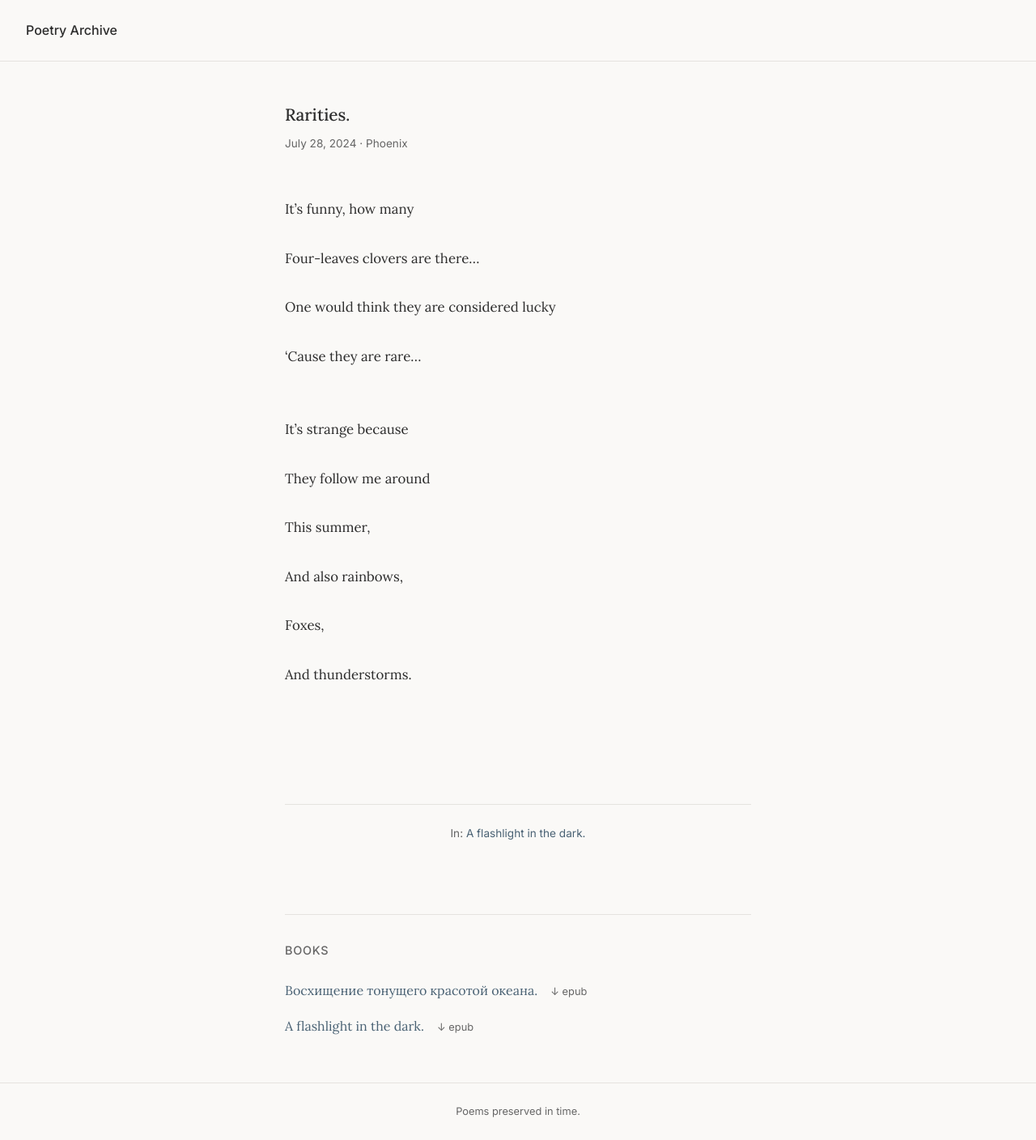
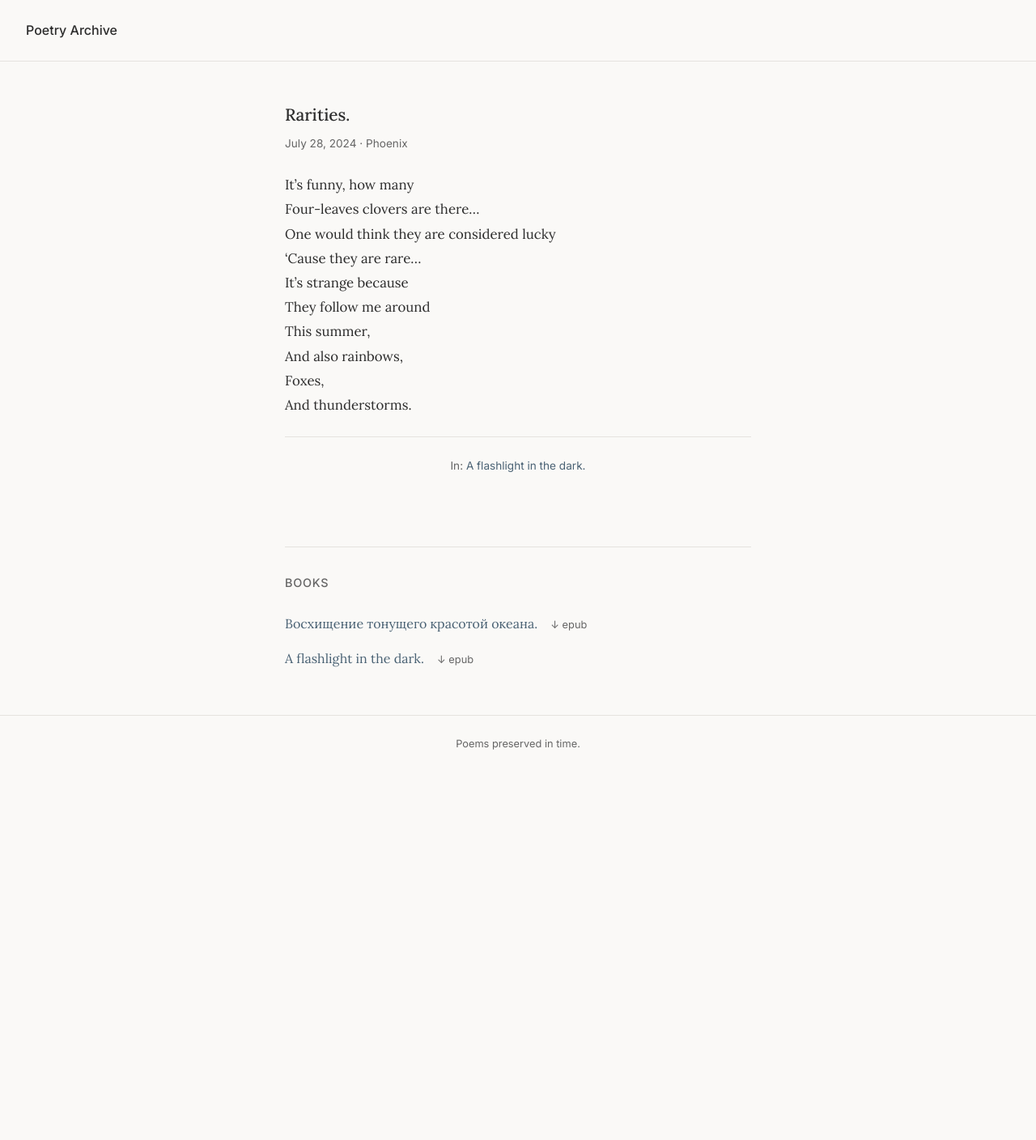
Before and after one commit to whobyphoenix/poetry, a Jekyll site: the page built from index.md, in a window 1280 px wide. Shown: the whole page at 81% size. Built offline with Jekyll 4.4.1, drawn with Linux system fonts in a browser that asks for light colours; after the commit the page ends 954 px from its top, so only the background shows below that.

Commit message:
Rely on 'kramdown.hard_wrap=true' for newline-breaks

```diff
--- a/_config.yml
+++ b/_config.yml
@@ -2,6 +2,9 @@ title: Poetry Archive
 description: Poems by Phoenix and AIs, preserved in time.
 url: "https://whobyphoenix.com"
 baseurl: ""
+
+kramdown:
+  hard_wrap: true
 
 collections:
   poems:
--- a/_layouts/book.html
+++ b/_layouts/book.html
@@ -85,7 +85,7 @@ layout: default
       </header>
 
       <div class="poem-body">
-{{ poem.content | newline_to_br }}
+{{ poem.content }}
       </div>
     </section>
     {% endfor %}
--- a/css/style.css
+++ b/css/style.css
@@ -104,7 +104,6 @@ h2.poem-title {
 }
 
 .poem-body {
-  white-space: pre-wrap;
   font-size: 1.05rem;
   line-height: 1.8;
 }
--- a/index.md
+++ b/index.md
@@ -58,7 +58,7 @@ layout: default
   </header>
 
   <div class="poem-body">
-{{ latest.content | newline_to_br }}
+{{ latest.content }}
   </div>
 
   {% assign has_books = latest.books | default: latest.book | default: "" %}
--- a/scripts/generate_epubs.py
+++ b/scripts/generate_epubs.py
@@ -209,10 +209,7 @@ def generate_epub(book_name, book_meta, poems, author_meta, output_dir):
         elif date_display:
             lines.append(f"*{date_display}*\n")
 
-        # Preserve line breaks by adding two trailing spaces (Markdown hard break)
-        poem_body = '\n'.join(line + '  ' for line in poem['body'].split('\n'))
-
-        lines.append(f"\n{poem_body}\n")
+        lines.append(f"\n{poem['body']}\n")
         lines.append("\n---\n")
 
     combined = '\n'.join(lines)
@@ -228,6 +225,7 @@ def generate_epub(book_name, book_meta, poems, author_meta, output_dir):
 
     cmd = [
         'pandoc', str(temp_file),
+        '-f', 'markdown+hard_line_breaks',
         '-o', str(output_file),
         '--metadata', f'title={title}',
         '--toc',
```
